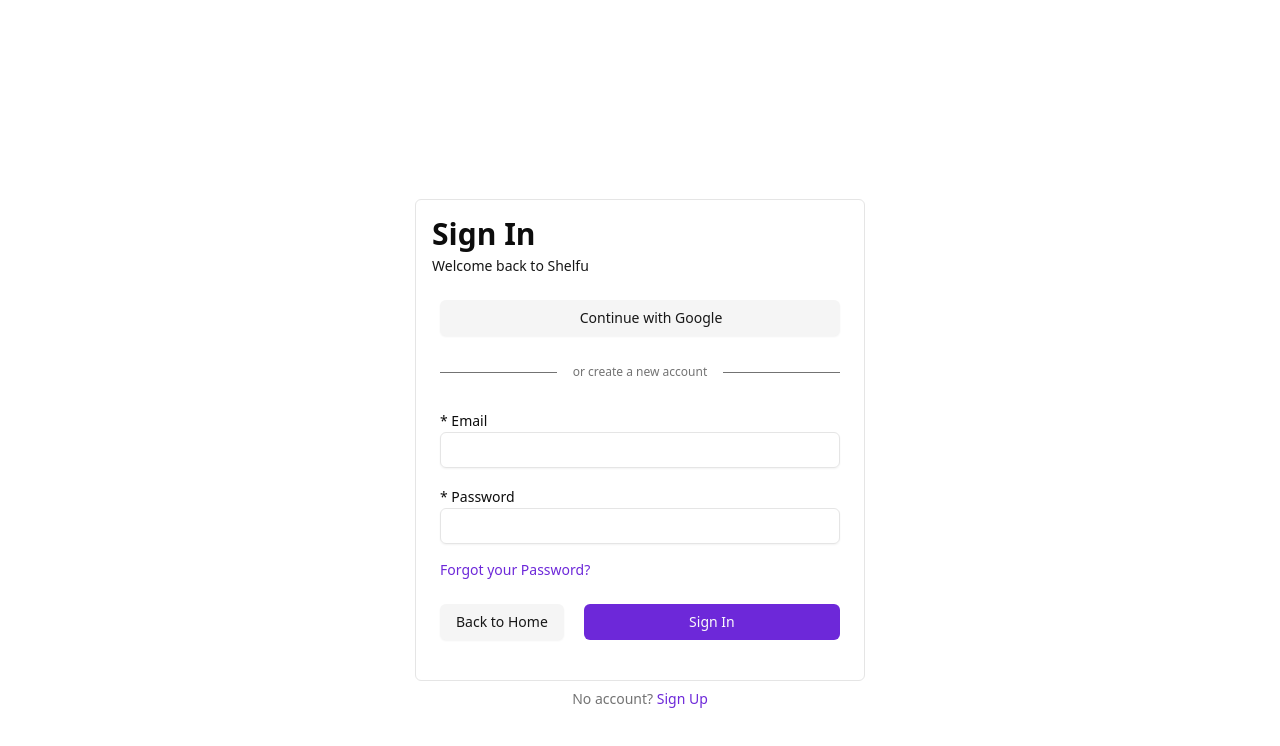
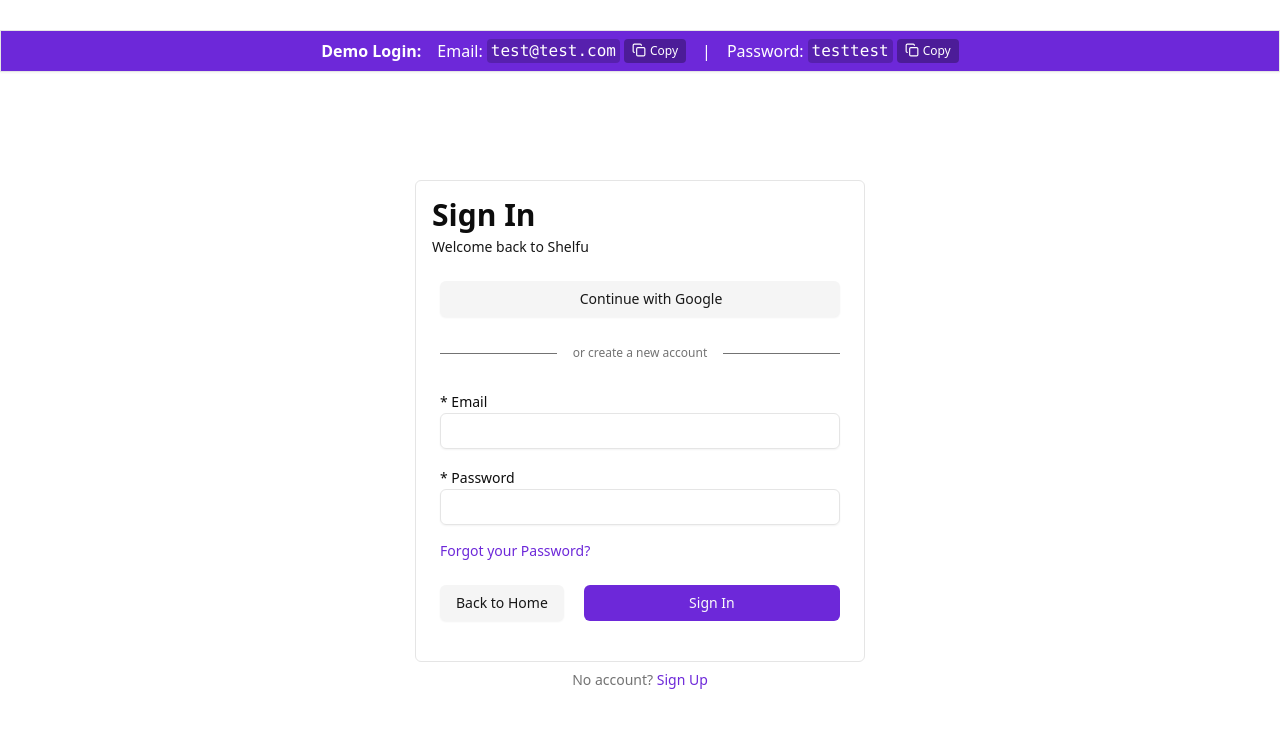
Before and after one commit to Mahib09/Shelfu, a Next.js app in the folder client/: page /auth/login in a window 1280 px wide. Shown: the top 746 px of the page. Built offline with nearby package versions, Linux system fonts and the light colour scheme; no server answers; some icons are missing.

Commit message:
feat: demo login banner added

```diff
--- a/client/src/app/auth/login/page.jsx
+++ b/client/src/app/auth/login/page.jsx
@@ -12,6 +12,8 @@ import { useManga } from "@/context/mangaContext";
 import { Button } from "@/components/ui/button";
 import { Label } from "@/components/ui/label";
 import GoogleOriginal from "devicons-react/icons/GoogleOriginal";
+
+import DemoBanner from "@/components/DemoBanner";
 
 const schema = Yup.object().shape({
   email: Yup.string()
@@ -60,6 +62,7 @@ const Login = () => {
 
   return (
     <div className="authContainer">
+      <DemoBanner />
       <Image
         src={theme === "light" ? "/logo-black.png" : "/logo-white.png"}
         height={100}
--- a/client/src/app/auth/signup/page.jsx
+++ b/client/src/app/auth/signup/page.jsx
@@ -11,6 +11,7 @@ import { Button } from "@/components/ui/button";
 import { Input } from "@/components/ui/input";
 import { Label } from "@/components/ui/label";
 import { GoogleOriginal } from "devicons-react";
+import DemoBanner from "@/components/DemoBanner";
 // Validation schema for form
 const schema = Yup.object().shape({
   name: Yup.string().required("Name is required"),
--- /dev/null
+++ b/client/src/components/DemoBanner.jsx
@@ -0,0 +1,37 @@
+import React from "react";
+import { Clipboard, Copy } from "lucide-react";
+const DemoBanner = () => {
+  return (
+    <>
+      <div className="w-full border p-2 bg-accent text-white text-center flex flex-wrap items-center justify-center gap-4 -mt-20 shadow-sm">
+        <strong>Demo Login:</strong>
+
+        <div className="flex items-center gap-1">
+          <span>Email:</span>
+          <code className="bg-black/20 px-1 rounded">test@test.com</code>
+          <button
+            className="bg-black/30 px-2 py-1 rounded text-xs hover:bg-black/50 flex gap-1"
+            onClick={() => navigator.clipboard.writeText("test@test.com")}
+          >
+            <Copy size={14} /> <span>Copy</span>
+          </button>
+        </div>
+
+        <div>|</div>
+
+        <div className="flex items-center gap-1">
+          <span>Password:</span>
+          <code className="bg-black/20 px-1 rounded">testtest</code>
+          <button
+            className="bg-black/30 px-2 py-1 rounded text-xs hover:bg-black/50 flex gap-1"
+            onClick={() => navigator.clipboard.writeText("testtest")}
+          >
+            <Copy size={14} /> <span>Copy</span>
+          </button>
+        </div>
+      </div>
+    </>
+  );
+};
+
+export default DemoBanner;
```
